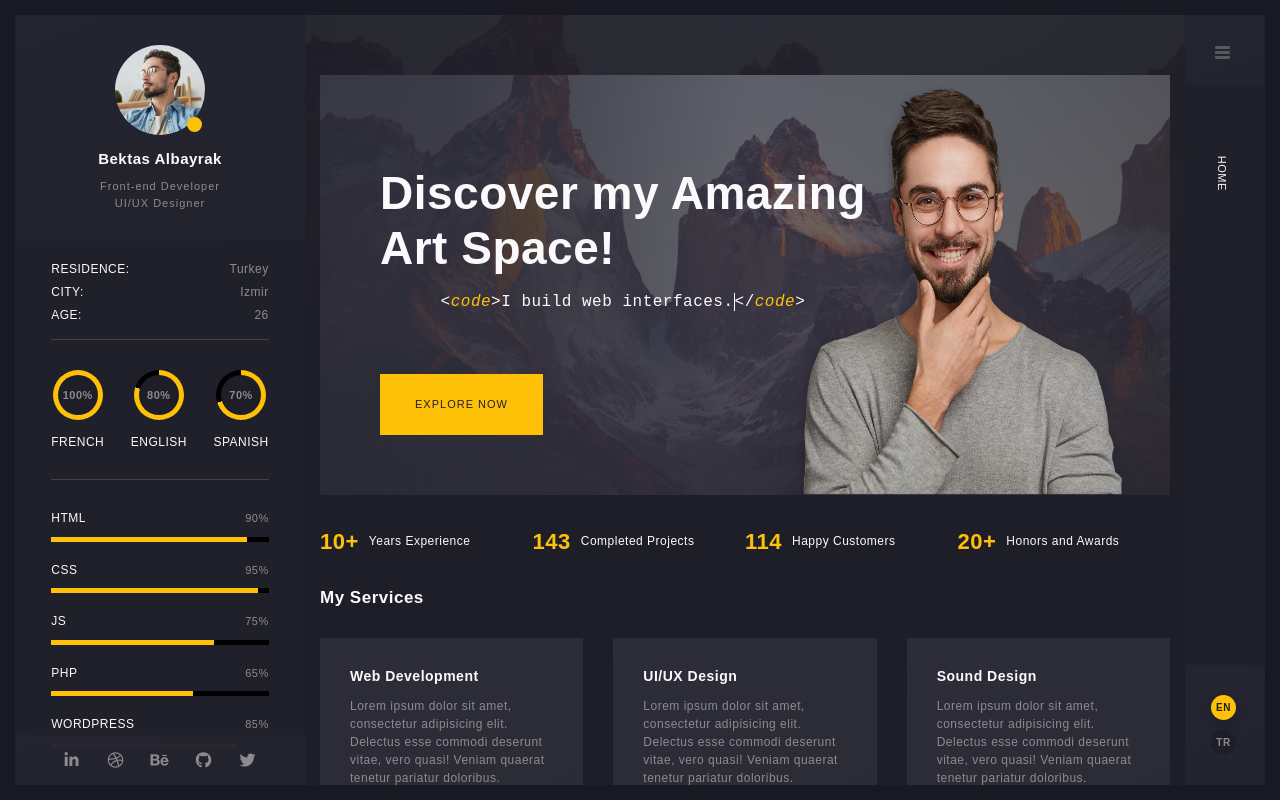
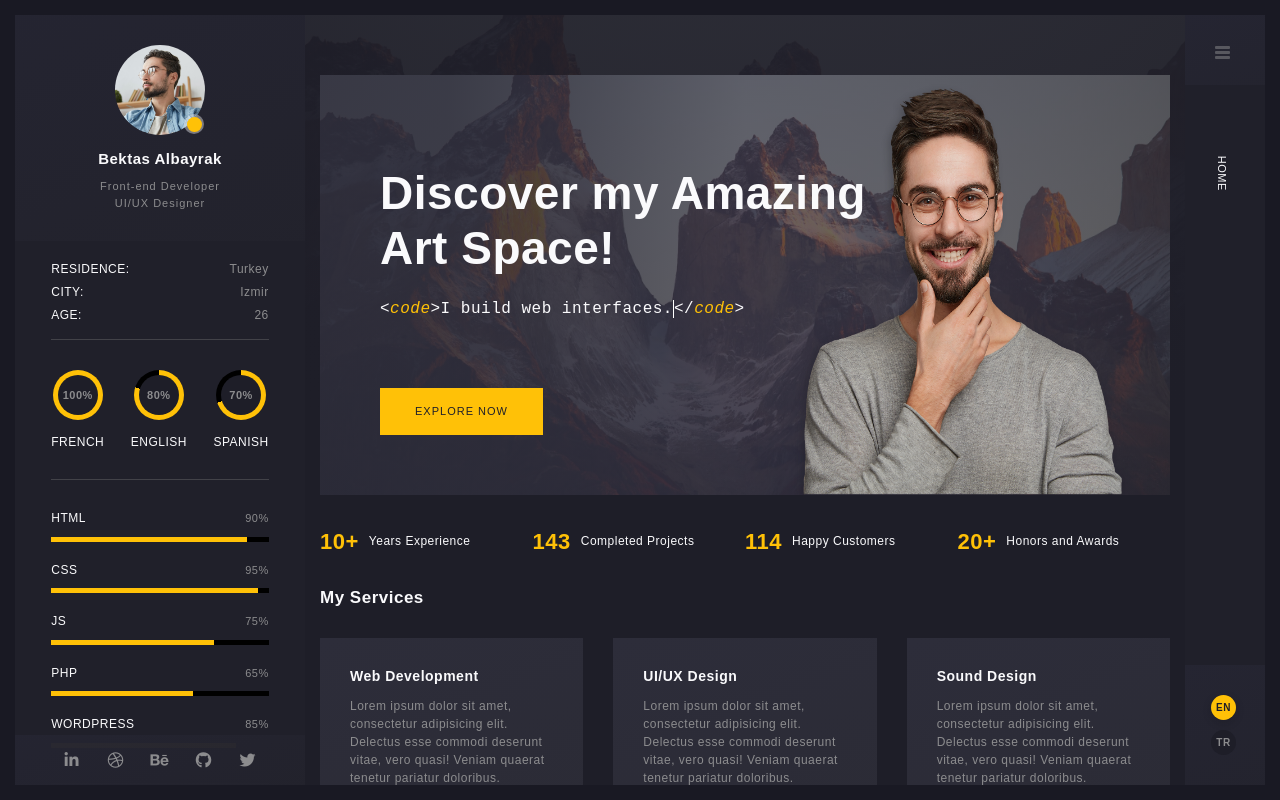
Before and after one commit to albayrakbektas/arter, a Vue app: page / in a window 1280 px wide. Built offline with nearby package versions, Linux system fonts and the light colour scheme.

Commit message:
card animation
yellow status white background animation

```diff
--- a/src/components/MenuLeft/ProfileAvatar.vue
+++ b/src/components/MenuLeft/ProfileAvatar.vue
@@ -3,8 +3,8 @@
     <router-link to="#.">
       <img src="../../assets/img/face-1.jpeg" alt="profile picture" />
     </router-link>
-    <div class="status-dot"></div>
-    <div class="status-dot-border"></div>
+    <div class="white-light"></div>
+    <div class="yellow-light"></div>
   </div>
 </template>
 
@@ -27,8 +27,8 @@ export default {
     width: 100%;
   }
 }
-.status-dot,
-.status-dot-border {
+.white-light,
+.yellow-light {
   position: absolute;
   right: 3.5px;
   bottom: 3.5px;
@@ -37,39 +37,32 @@ export default {
   height: 15px;
   width: 15px;
   border-radius: 50%;
+  box-sizing: border-box;
 }
-.status-dot-border {
-  background-color: rgba(250, 250, 252, 1);
-  height: 0;
-  width: 0;
-  z-index: 99;
-  //animation: border 1s infinite;
+.white-light {
+  height: 20px;
+  width: 20px;
+  background-color: #fafafc;
+  right: 1px;
+  bottom: 1px;
+  opacity: 0;
+  animation: ani 1s ease-in-out infinite;
 }
-@keyframes border {
+@keyframes ani {
   0% {
-    height: 0;
-    width: 0;
-    border: 1px solid rgba(250, 250, 252, 0.5);
+    opacity: 0.2;
   }
   25% {
-    height: 15px;
-    width: 15px;
-    border: 1px solid rgba(250, 250, 252, 0.5);
+    opacity: 0.3;
   }
   50% {
-    height: 17px;
-    width: 17px;
-    border: 1px solid rgba(250, 250, 252, 0.5);
+    opacity: 0.4;
   }
   75% {
-    height: 19px;
-    width: 19px;
-    border: 1px solid rgba(250, 250, 252, 0.5);
+    opacity: 0.3;
   }
   100% {
-    height: 22px;
-    width: 22px;
-    border: 1px solid rgba(250, 250, 252, 0.5);
+    opacity: 0;
   }
 }
 img {
--- a/src/components/MenuRight/MenuRight.vue
+++ b/src/components/MenuRight/MenuRight.vue
@@ -237,6 +237,12 @@ export default {
   }
   .menu-container-icon-header {
     transform: translateX(0px);
+    cursor: pointer;
+    &:hover {
+      .menu-icon {
+        opacity: 1;
+      }
+    }
   }
 }
 </style>
--- a/src/components/Pages/History/CardContainer.vue
+++ b/src/components/Pages/History/CardContainer.vue
@@ -48,6 +48,29 @@ h4 {
 }
 .card {
   position: relative;
+  &:hover {
+    .white-light {
+      opacity: 1;
+      animation: ani 1s ease-in-out infinite;
+    }
+  }
+}
+@keyframes ani {
+  0% {
+    opacity: 0.2;
+  }
+  25% {
+    opacity: 0.3;
+  }
+  50% {
+    opacity: 0.4;
+  }
+  75% {
+    opacity: 0.3;
+  }
+  100% {
+    opacity: 0;
+  }
 }
 .yellow-light,
 .white-light {
@@ -63,10 +86,6 @@ h4 {
   right: -2px;
   top: 5.5px;
   opacity: 0;
-  transition: opacity 0.4s ease-in-out;
-  &:hover {
-    opacity: 1;
-  }
 }
 .yellow-light {
   cursor: pointer;
@@ -76,11 +95,6 @@ h4 {
   width: 15px;
   background-color: #1e1e28;
   border: solid 3px #ffc107;
-  &:hover {
-    .white-light {
-      opacity: 1;
-    }
-  }
 }
 .card-container {
   margin-right: 30px;
--- a/src/components/Pages/Home/top/FirstSection.vue
+++ b/src/components/Pages/Home/top/FirstSection.vue
@@ -57,13 +57,17 @@ h1 {
 }
 .router-button {
   background-color: #ffc107;
-  padding: 15px 35px;
+  padding: 5px 35px;
   color: #20202a;
   font-size: 11px;
   display: grid;
   align-items: center;
   justify-content: center;
   margin: 0 auto;
+  transition: 0.4s ease-in-out;
+  &:hover {
+    transform: translateY(-2px);
+  }
 }
 .row {
   height: 420px;
--- a/src/components/Pages/Home/top/SlideCode.vue
+++ b/src/components/Pages/Home/top/SlideCode.vue
@@ -75,7 +75,7 @@ export default {
   color: #fafafc;
   font-size: 16px;
   min-height: 70px;
-  text-align: center;
+  text-align: left;
 }
 i {
   color: #ffc107;
```
